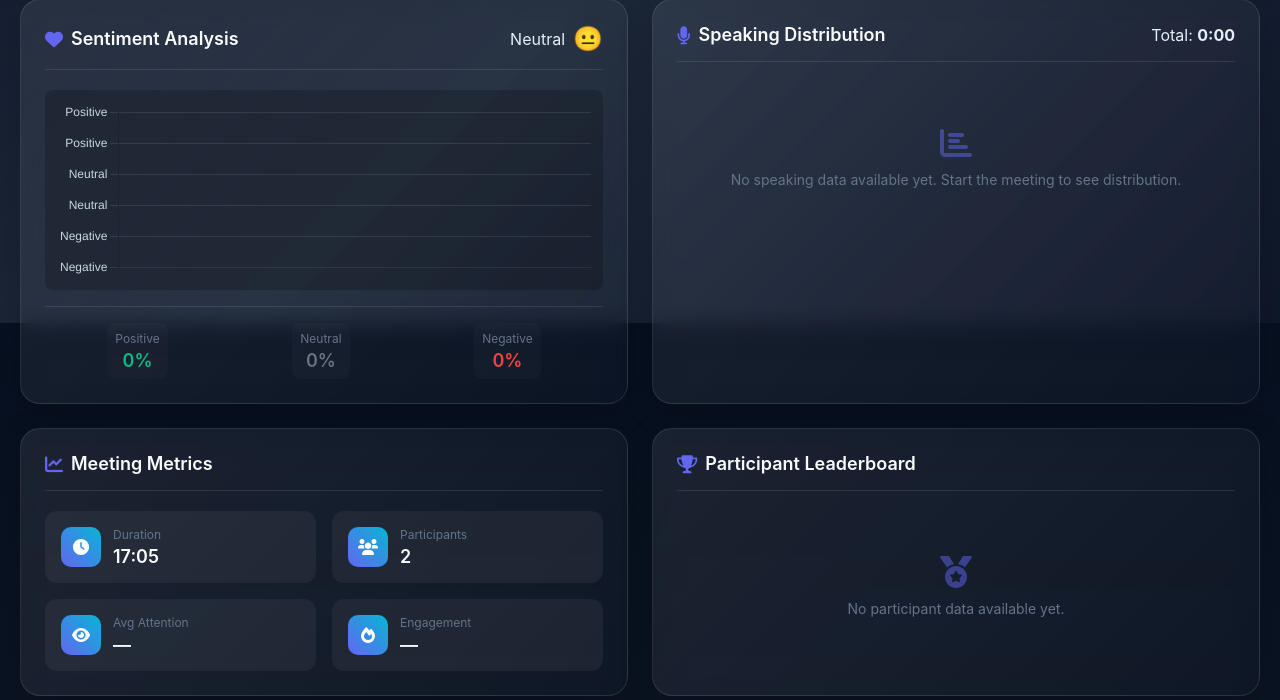
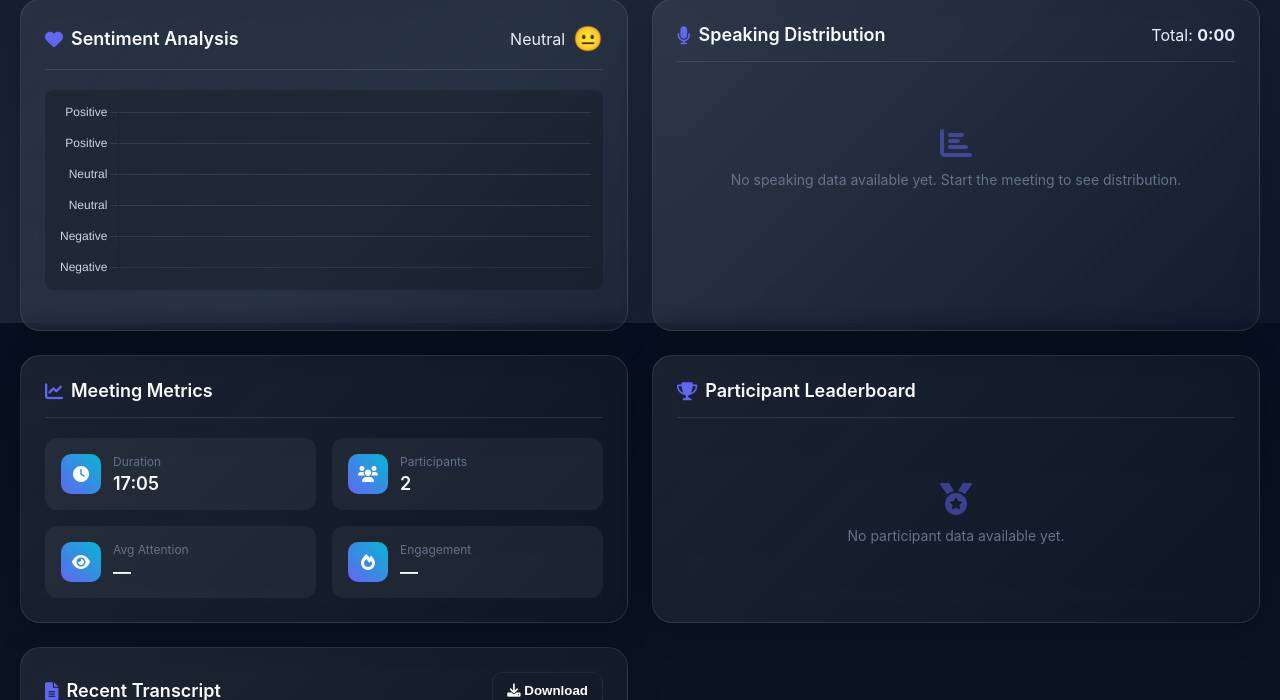
Before and after one commit to Abishek7952/IdeaQuest25, a Flask app: page /dashboard in a window 1280 px wide. Shown: the part 477-1177 px from the top of the page. Run offline with Flask 3, Linux system fonts and the light colour scheme; data that the repository does not hold is empty; some libraries are stand-ins or nearby versions.

Commit message:
senti without %

```diff
--- a/static/dashboard.css
+++ b/static/dashboard.css
@@ -201,32 +201,7 @@
   font-size: 24px;
 }
 
-.sentiment-stats {
-  display: flex;
-  justify-content: space-around;
-  margin-top: 16px;
-  padding-top: 16px;
-  border-top: 1px solid rgba(255,255,255,0.1);
-}
 
-.sentiment-stats .stat-item {
-  text-align: center;
-}
-
-.sentiment-stats .stat-label {
-  font-size: 12px;
-  color: var(--text-muted);
-  margin-bottom: 4px;
-}
-
-.sentiment-stats .stat-value {
-  font-size: 18px;
-  font-weight: 600;
-}
-
-.sentiment-stats .stat-value.positive { color: #10b981; }
-.sentiment-stats .stat-value.neutral { color: #6b7280; }
-.sentiment-stats .stat-value.negative { color: #ef4444; }
 
 /* Speaking Distribution */
 .speaking-distribution {
--- a/static/dashboard.js
+++ b/static/dashboard.js
@@ -269,35 +269,7 @@ document.addEventListener('DOMContentLoaded', () => {
     };
     document.getElementById('sentimentEmoji').textContent = emojiMap[overall] || '😐';
 
-    // Update percentages based on sentiment_history
-    if (sentimentData.sentiment_history && sentimentData.sentiment_history.length > 0) {
-      let positiveCount = 0;
-      let neutralCount = 0;
-      let negativeCount = 0;
 
-      // Count entries based on their scores
-      sentimentData.sentiment_history.forEach(entry => {
-        if (entry.score > 0.3) {
-          positiveCount++;
-        } else if (entry.score < -0.3) {
-          negativeCount++;
-        } else {
-          neutralCount++;
-        }
-      });
-
-      const total = sentimentData.sentiment_history.length;
-
-      // Calculate and update percentages
-      document.getElementById('positivePercent').textContent = Math.round(positiveCount / total * 100) + '%';
-      document.getElementById('neutralPercent').textContent = Math.round(neutralCount / total * 100) + '%';
-      document.getElementById('negativePercent').textContent = Math.round(negativeCount / total * 100) + '%';
-    } else {
-      // Fallback when no sentiment history is available
-      document.getElementById('positivePercent').textContent = '0%';
-      document.getElementById('neutralPercent').textContent = '0%';
-      document.getElementById('negativePercent').textContent = '0%';
-    }
   }
 
   function updateRecentTranscript(transcript) {
--- a/templates/dashboard.html
+++ b/templates/dashboard.html
@@ -71,20 +71,7 @@
           <div class="chart-container">
             <canvas id="sentimentChart"></canvas>
           </div>
-          <div class="sentiment-stats">
-            <div class="stat-item">
-              <div class="stat-label">Positive</div>
-              <div class="stat-value positive" id="positivePercent">0%</div>
-            </div>
-            <div class="stat-item">
-              <div class="stat-label">Neutral</div>
-              <div class="stat-value neutral" id="neutralPercent">0%</div>
-            </div>
-            <div class="stat-item">
-              <div class="stat-label">Negative</div>
-              <div class="stat-value negative" id="negativePercent">0%</div>
-            </div>
-          </div>
+
         </div>
       </section>
 
```
